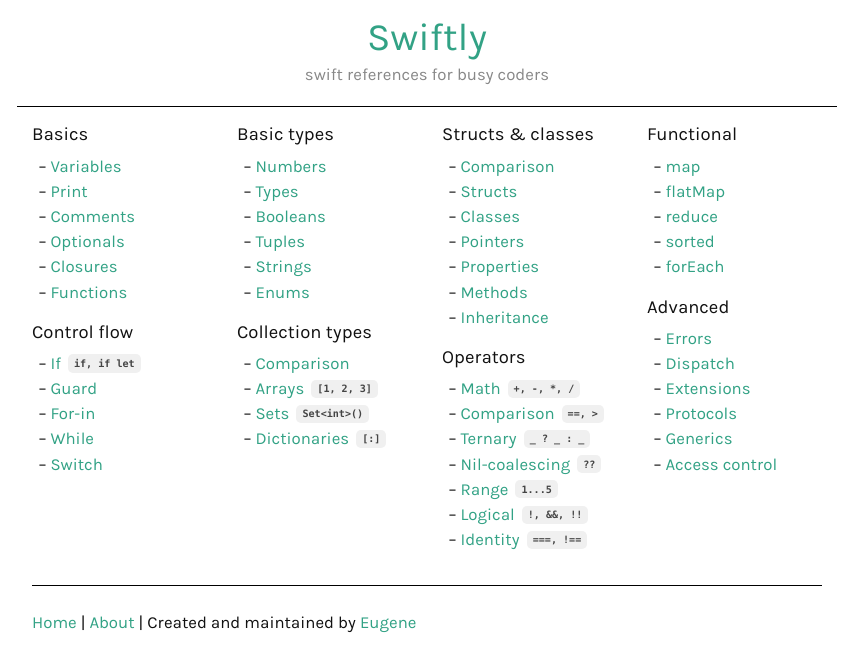
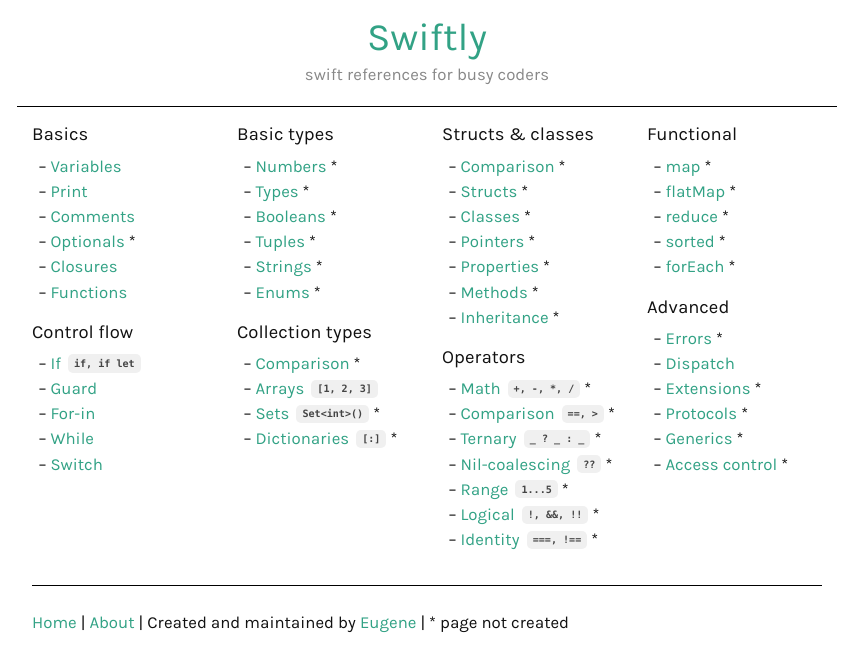
Before and after one commit to ebelinski/swiftly, a Jekyll site: the page built from index.md, in a window 1280 px wide. Shown: the top 672 px of the page, without its empty margins (213-1066 px from the left). Built offline with Jekyll 4.4.1, drawn with Linux system fonts in a browser that asks for light colours; part of the change alters nothing that is shown.

Commit message:
added an * for pages not created

```diff
--- a/_includes/footer.html
+++ b/_includes/footer.html
@@ -4,7 +4,8 @@
     <p>
       <a href="{{ "/" | relative_url }}">Home</a> |
       <a href="{{ "/about" | relative_url }}">About</a> |
-      Created and maintained by <a href="https://twitter.com/EugeneBelinski">Eugene</a>
+      Created and maintained by <a href="https://twitter.com/EugeneBelinski">Eugene</a> |
+      * page not created
     </p>
   </div>
 </div>
--- a/index.md
+++ b/index.md
@@ -10,7 +10,7 @@ layout: default
 * [Variables](/variables)
 * [Print](/print)
 * [Comments](/comments)
-* [Optionals](/optionals)
+* [Optionals](/optionals) *
 * [Closures](/closures)
 * [Functions](/functions)
 
@@ -26,59 +26,59 @@ layout: default
 
 #### Basic types
 
-* [Numbers](/numbers)
-* [Types](/types)
-* [Booleans](/booleans)
-* [Tuples](/tuples)
-* [Strings](/strings)
-* [Enums](/enums)
+* [Numbers](/numbers) *
+* [Types](/types) *
+* [Booleans](/booleans) *
+* [Tuples](/tuples) *
+* [Strings](/strings) *
+* [Enums](/enums) *
 
 #### Collection types
 
-* [Comparison](/collection-types-comparison)
+* [Comparison](/collection-types-comparison)  *
 * [Arrays `[1, 2, 3]`](/arrays)
-* [Sets `Set<int>()`](/sets)
-* [Dictionaries `[:]`](/dictionaries)
+* [Sets `Set<int>()`](/sets) *
+* [Dictionaries `[:]`](/dictionaries) *
 
 {% include closecol.html %}{% include opencol.html size=3 %}
 
 #### Structs & classes
 
-* [Comparison](/structs-vs-classes)
-* [Structs](/structs)
-* [Classes](/classes)
-* [Pointers](/pointers)
-* [Properties](/properties)
-* [Methods](/methods)
-* [Inheritance](/inheritance)
+* [Comparison](/structs-vs-classes) *
+* [Structs](/structs) *
+* [Classes](/classes) *
+* [Pointers](/pointers) *
+* [Properties](/properties) *
+* [Methods](/methods) *
+* [Inheritance](/inheritance) *
 
 #### Operators
 
-* [Math `+, -, *, /`](/)
-* [Comparison `==, >`](/comparison)
-* [Ternary `_ ? _ : _`](/ternary)
-* [Nil-coalescing `??`](/nil-coalescing)
-* [Range `1...5`](/)
-* [Logical `!, &&, !!`](/)
-* [Identity `===, !==`](/)
+* [Math `+, -, *, /`](/math) *
+* [Comparison `==, >`](/comparison) *
+* [Ternary `_ ? _ : _`](/ternary) *
+* [Nil-coalescing `??`](/nil-coalescing) *
+* [Range `1...5`](/range) *
+* [Logical `!, &&, !!`](/logical) *
+* [Identity `===, !==`](/identity) *
 
 {% include closecol.html %}{% include opencol.html size=3 %}
 
 #### Functional
 
-* [map](/map)
-* [flatMap](/flatmap)
-* [reduce](/reduce)
-* [sorted](/sorted)
-* [forEach](/foreach)
+* [map](/map) *
+* [flatMap](/flatmap) *
+* [reduce](/reduce) *
+* [sorted](/sorted) *
+* [forEach](/foreach) *
 
 #### Advanced
 
-* [Errors](/errors)
+* [Errors](/errors) *
 * [Dispatch](/dispatch)
-* [Extensions](/extensions)
-* [Protocols](/protocols)
-* [Generics](/generics)
-* [Access control](/access-control)
+* [Extensions](/extensions) *
+* [Protocols](/protocols) *
+* [Generics](/generics) *
+* [Access control](/access-control) *
 
 {% include closecol.html closerow=true %}
```
